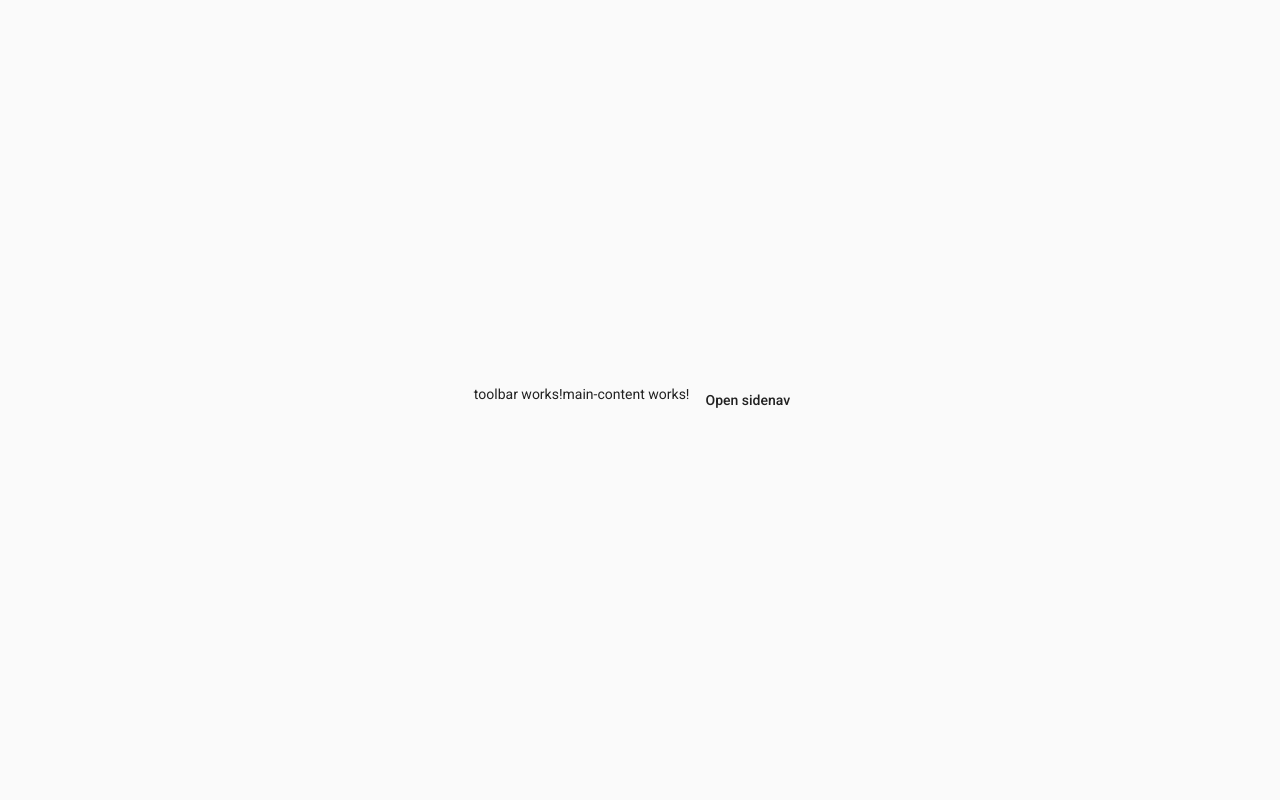
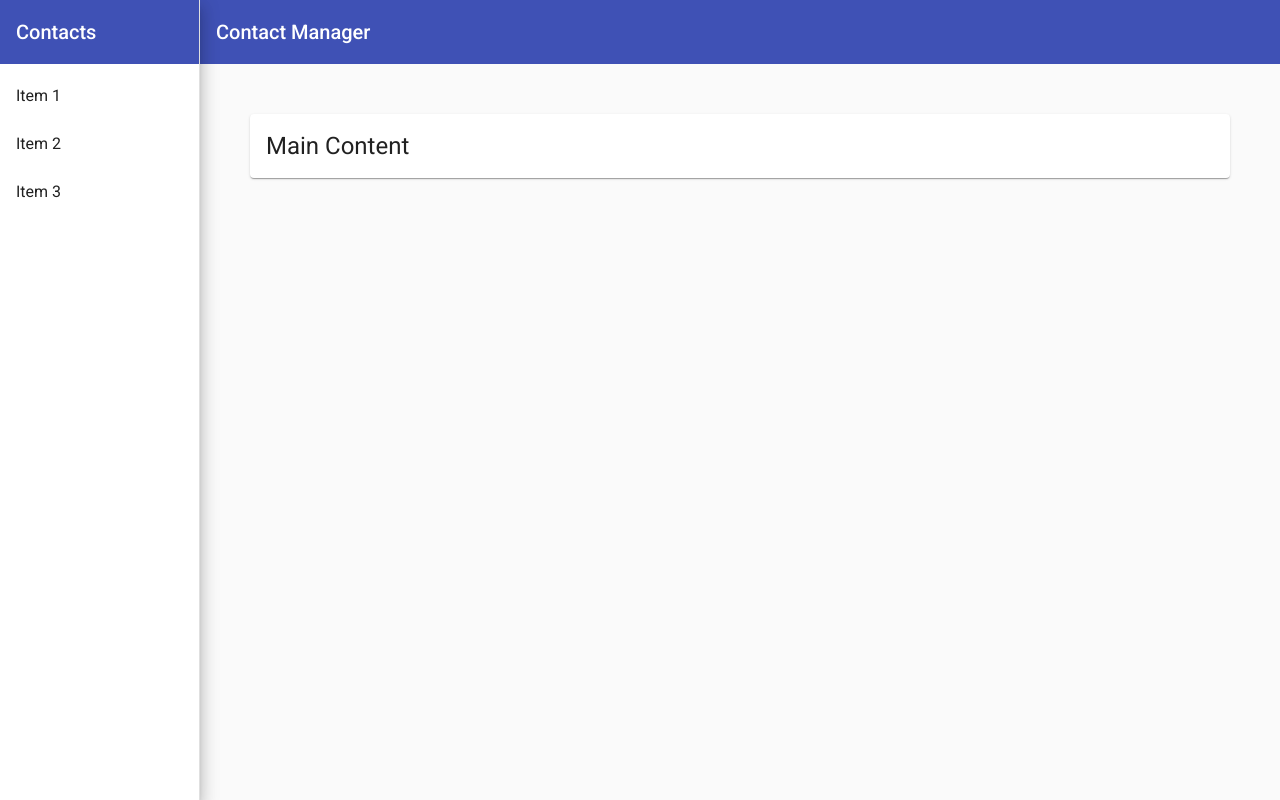
Before and after one commit to ShaikhKhajabi/angular-material, an Angular app: page /contactmanager in a window 1280 px wide. Built offline with nearby package versions, Linux system fonts and the light colour scheme.

Commit message:
toolbar is ready

```diff
--- a/src/app/contactmanager/components/main-content/main-content.component.html
+++ b/src/app/contactmanager/components/main-content/main-content.component.html
@@ -1 +1,3 @@
-<p>main-content works!</p>
+<mat-card>
+    <h1>Main Content</h1>
+</mat-card>
--- a/src/app/contactmanager/components/sidenav/sidenav.component.html
+++ b/src/app/contactmanager/components/sidenav/sidenav.component.html
@@ -1,15 +1,23 @@
 
 <mat-sidenav-container class="app-sidenav-container">
-    <mat-sidenav #sidenav class="app-sidenav">
-      Side Nav!
+    <mat-sidenav #sidenav class="app-sidenav mat-elevation-z10"
+                  [opened]="!isScreenSmall"
+                  [mode]="isScreenSmall ? 'over': 'side'">
+      <mat-toolbar color="primary">
+        Contacts
+      </mat-toolbar>
+      <mat-list role="list">
+        <mat-list-item role="listitem">Item 1</mat-list-item>
+        <mat-list-item role="listitem">Item 2</mat-list-item>
+        <mat-list-item role="listitem">Item 3</mat-list-item>
+      </mat-list>
     </mat-sidenav>
 
     <div class="app-sidenav-content">
-        <app-toolbar></app-toolbar>
+        <app-toolbar (toggleSidenav)="sidenav.toggle()"></app-toolbar>
+        <div class="wrapper">
         <router-outlet></router-outlet>
-      <button type="button" mat-button (click)="sidenav.open()">
-        Open sidenav
-      </button>
+        </div>
     </div>
 
   </mat-sidenav-container>
--- a/src/app/contactmanager/components/sidenav/sidenav.component.scss
+++ b/src/app/contactmanager/components/sidenav/sidenav.component.scss
@@ -1,6 +1,6 @@
 .app-sidenav-container {
     flex: 1;
-
+    position: fixed;
     width: 100%;
     min-width: 100%;
     height: 100%;
@@ -10,10 +10,14 @@
   .app-sidenav-content {
     display: flex;
     height: 100%;
-    align-items: center;
-    justify-content: center;
+    flex-direction: column;
   }
 
   .app-sidenav {
-    padding: 110px;
+    width: 200px;
+
   }
+
+  .wrapper {
+    margin: 50px;
+  }
--- a/src/app/contactmanager/components/sidenav/sidenav.component.ts
+++ b/src/app/contactmanager/components/sidenav/sidenav.component.ts
@@ -1,4 +1,7 @@
+import { BreakpointObserver, BreakpointState } from '@angular/cdk/layout';
 import { Component, OnInit } from '@angular/core';
+
+const SMALL_WIDTH_BREAKPOINT = 720;
 
 @Component({
   selector: 'app-sidenav',
@@ -7,9 +10,16 @@
 })
 export class SidenavComponent implements OnInit {
 
-  constructor() { }
+  public isScreenSmall: Boolean | undefined;
+
+  constructor(private breakpointObserver: BreakpointObserver) { }
 
   ngOnInit(): void {
+    this.breakpointObserver
+    .observe([` (max-width: ${SMALL_WIDTH_BREAKPOINT}px) `])
+    .subscribe((state: BreakpointState) => {
+      this.isScreenSmall = state.matches;
+    });
   }
 
 }
--- a/src/app/contactmanager/components/toolbar/toolbar.component.html
+++ b/src/app/contactmanager/components/toolbar/toolbar.component.html
@@ -1 +1,8 @@
-<p>toolbar works!</p>
+
+<mat-toolbar color="primary">
+<button mat-button class="sidenav-toggle" (click)="toggleSidenav.emit()">
+    <mat-icon>menu</mat-icon>
+</button>
+
+    <span>Contact Manager</span>
+  </mat-toolbar>
--- a/src/app/contactmanager/components/toolbar/toolbar.component.scss
+++ b/src/app/contactmanager/components/toolbar/toolbar.component.scss
@@ -0,0 +1,24 @@
+$iconwidth: 56px;
+
+.sidenav-toggle{
+    display: none;
+
+    padding: 0;
+    margin: 8px;
+    min-width: $iconwidth;
+
+    @media (max-width: 720px){
+        display: flex;
+        align-items: center;
+        justify-content: center;
+    }
+
+.mat-icon{
+    font-size: 30px;
+    height: $iconwidth;
+    width: $iconwidth;
+    line-height: $iconwidth;
+    color: #fff;
+}
+
+}
--- a/src/app/contactmanager/components/toolbar/toolbar.component.ts
+++ b/src/app/contactmanager/components/toolbar/toolbar.component.ts
@@ -1,4 +1,4 @@
-import { Component, OnInit } from '@angular/core';
+import { Component, EventEmitter, OnInit, Output } from '@angular/core';
 
 @Component({
   selector: 'app-toolbar',
@@ -7,6 +7,7 @@
 })
 export class ToolbarComponent implements OnInit {
 
+  @Output() toggleSidenav = new EventEmitter<void>()
   constructor() { }
 
   ngOnInit(): void {
```
